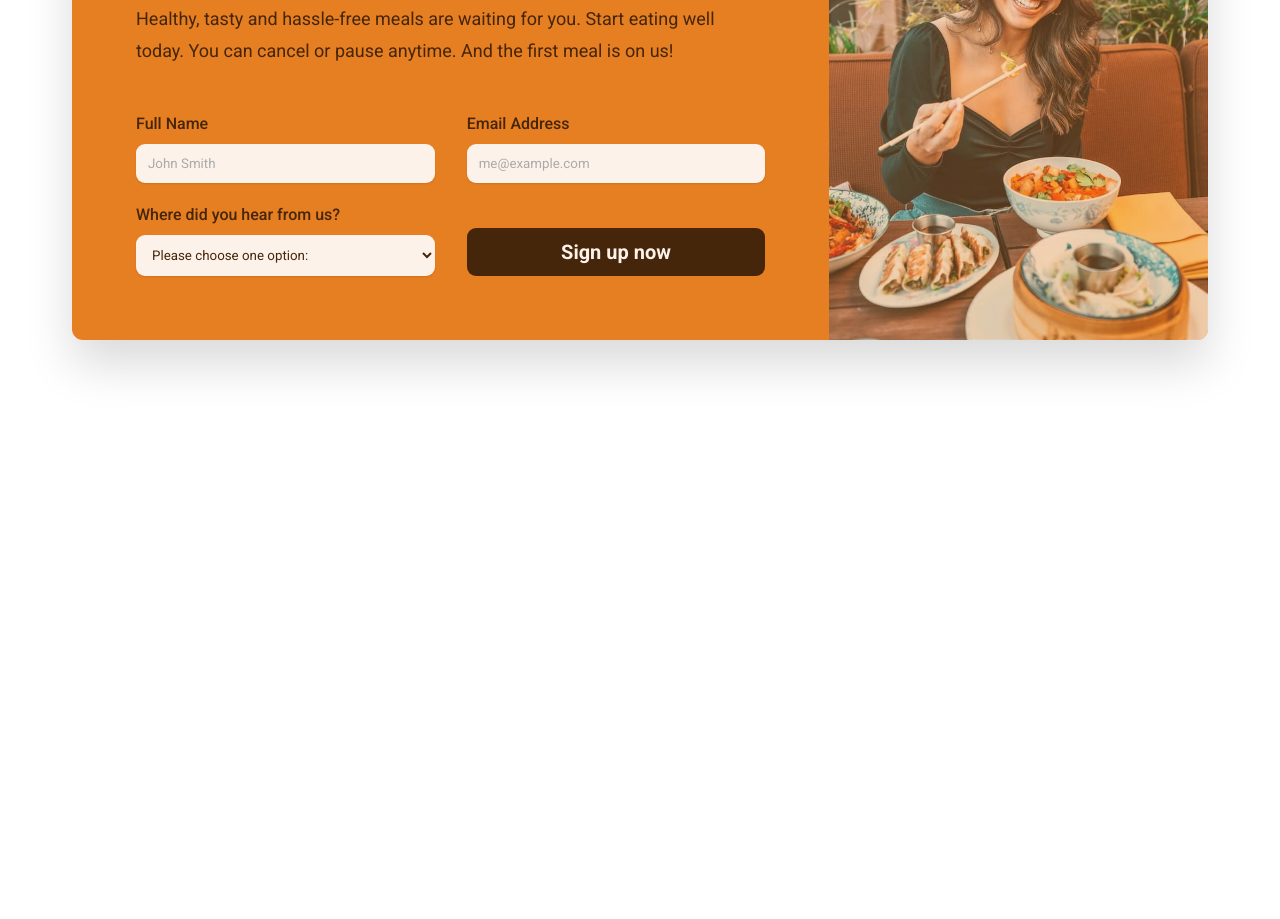
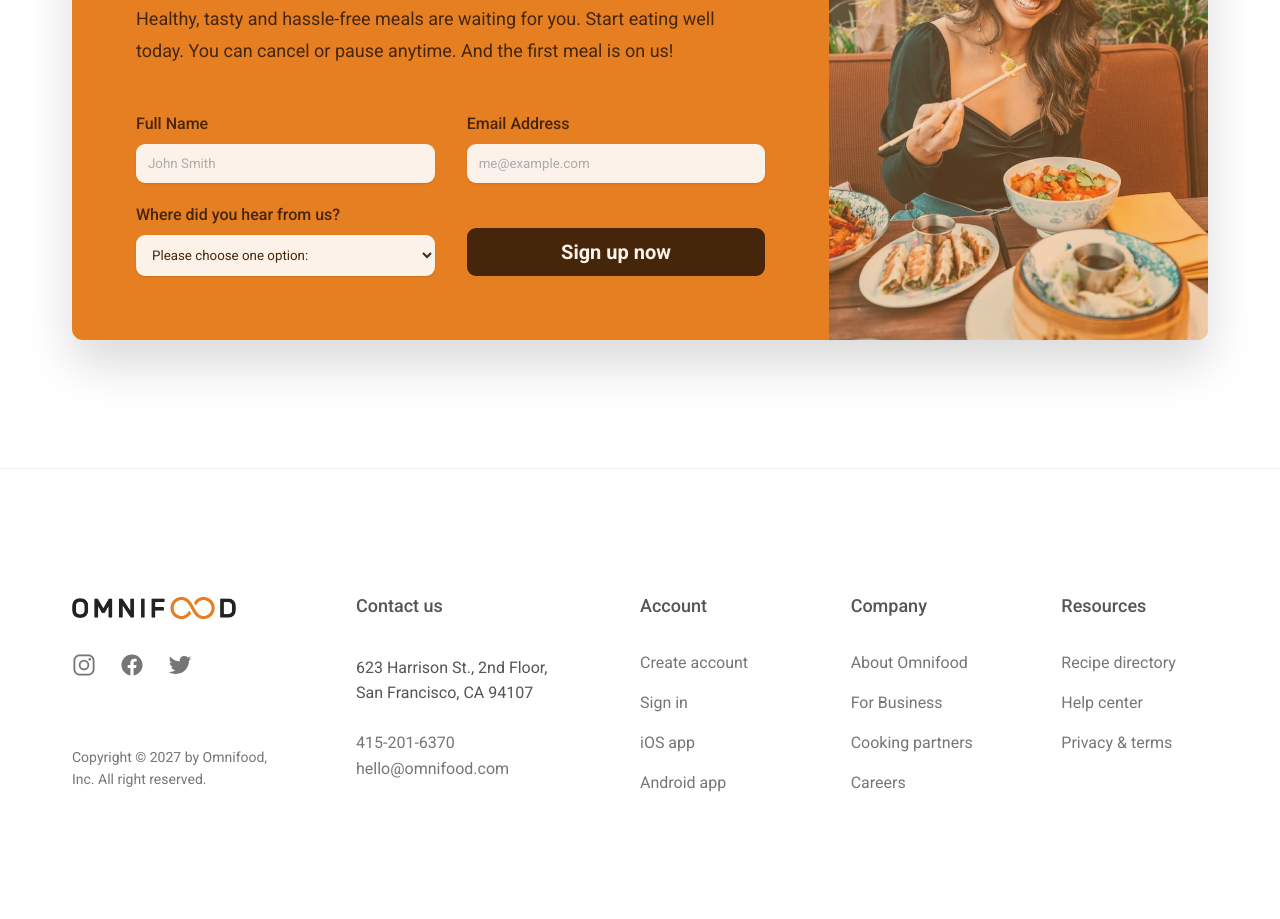
Before and after one commit to EllaLiu0401/Omnifood_CSS_HTML, a plain HTML site: page index.html in a window 1280 px wide. Shown: the part 6280-7199 px from the top of the page. Before the commit the page ends 6748 px from the top, so only its background shows below. Drawn offline with nearby package versions, Linux system fonts and the light colour scheme.

Commit message:
Feat: Add footer in page.
- Created new grid display to set layout.
- Changed address default style from italic to normal.
- Used flexbox column direction to set lay out also.

Involved files:
- CSS/Omnifood/index.html
- CSS/Omnifood/css/style.css

```diff
--- a/css/style.css
+++ b/css/style.css
@@ -511,3 +511,83 @@
   background-size: cover;
   background-position: center;
 }
+
+/**************************/
+/* FOOTER */
+/**************************/
+.footer {
+  padding: 12.8rem 0;
+  border-top: 1px solid #eee;
+}
+
+.grid--footer {
+  grid-template-columns: 1.5fr 1.5fr 1fr 1fr 1fr;
+}
+
+.logo-col {
+  display: flex;
+  flex-direction: column;
+}
+
+.footer-logo {
+  display: block;
+  margin-bottom: 3.2rem;
+}
+
+.logo {
+  height: 2.2rem;
+}
+
+.social-links {
+  list-style: none;
+  display: flex;
+  gap: 2.4rem;
+}
+
+.social-icon {
+  height: 2.4rem;
+  width: 2.4rem;
+}
+
+.footer-link:link,
+.footer-link:visited {
+  text-decoration: none;
+  color: #767676;
+  font-size: 1.6rem;
+  transition: all 0.3s;
+}
+
+.footer-link:hover,
+.footer-link:active {
+  color: #555;
+}
+
+.copyright {
+  font-size: 1.4rem;
+  color: #767676;
+  line-height: 1.6;
+  margin-top: auto;
+}
+
+.footer-heading {
+  font-size: 1.8rem;
+  font-weight: 500;
+  margin-bottom: 4rem;
+}
+
+.contacts {
+  font-style: normal;
+  font-size: 1.6rem;
+  line-height: 1.6;
+}
+
+.address {
+  margin-bottom: 2.4rem;
+}
+
+.footer-nav {
+  list-style: none;
+  display: flex;
+  flex-direction: column;
+  gap: 2.4rem;
+}
--- a/index.html
+++ b/index.html
@@ -558,6 +558,83 @@
           </div>
         </div>
       </section>
+      <footer class="footer">
+        <div class="container grid grid--footer">
+          <div class="logo-col">
+            <a href="#" class="footer-logo">
+              <img
+                src="img/omnifood-logo.png"
+                alt="Omnigood logo"
+                class="logo"
+              />
+            </a>
+            <ul class="social-links">
+              <li>
+                <a class="footer-link" href="#"
+                  ><ion-icon
+                    class="social-icon"
+                    name="logo-instagram"
+                  ></ion-icon
+                ></a>
+              </li>
+              <li>
+                <a class="footer-link" href="#"
+                  ><ion-icon class="social-icon" name="logo-facebook"></ion-icon
+                ></a>
+              </li>
+              <li>
+                <a class="footer-link" href="#"
+                  ><ion-icon class="social-icon" name="logo-twitter"></ion-icon
+                ></a>
+              </li>
+            </ul>
+            <p class="copyright">
+              Copyright &copy; 2027 by Omnifood, Inc. All right reserved.
+            </p>
+          </div>
+          <div>
+            <p class="footer-heading">Contact us</p>
+            <address class="contacts">
+              <p class="address">
+                623 Harrison St., 2nd Floor, San Francisco, CA 94107
+              </p>
+              <p>
+                <a class="footer-link" href="tel:415-201-6370">415-201-6370</a>
+                <br />
+                <a class="footer-link" href="mailto:hello@omnifood.com"
+                  >hello@omnifood.com</a
+                >
+              </p>
+            </address>
+          </div>
+          <nav>
+            <p class="footer-heading">Account</p>
+            <ul class="footer-nav">
+              <li><a class="footer-link" href="#">Create account</a></li>
+              <li><a class="footer-link" href="#">Sign in</a></li>
+              <li><a class="footer-link" href="#">iOS app</a></li>
+              <li><a class="footer-link" href="#">Android app</a></li>
+            </ul>
+          </nav>
+          <nav>
+            <p class="footer-heading">Company</p>
+            <ul class="footer-nav">
+              <li><a class="footer-link" href="#">About Omnifood</a></li>
+              <li><a class="footer-link" href="#">For Business</a></li>
+              <li><a class="footer-link" href="#">Cooking partners</a></li>
+              <li><a class="footer-link" href="#">Careers</a></li>
+            </ul>
+          </nav>
+          <nav>
+            <p class="footer-heading">Resources</p>
+            <ul class="footer-nav">
+              <li><a class="footer-link" href="#">Recipe directory</a></li>
+              <li><a class="footer-link" href="#">Help center</a></li>
+              <li><a class="footer-link" href="#">Privacy & terms </a></li>
+            </ul>
+          </nav>
+        </div>
+      </footer>
     </main>
   </body>
 </html>
```
